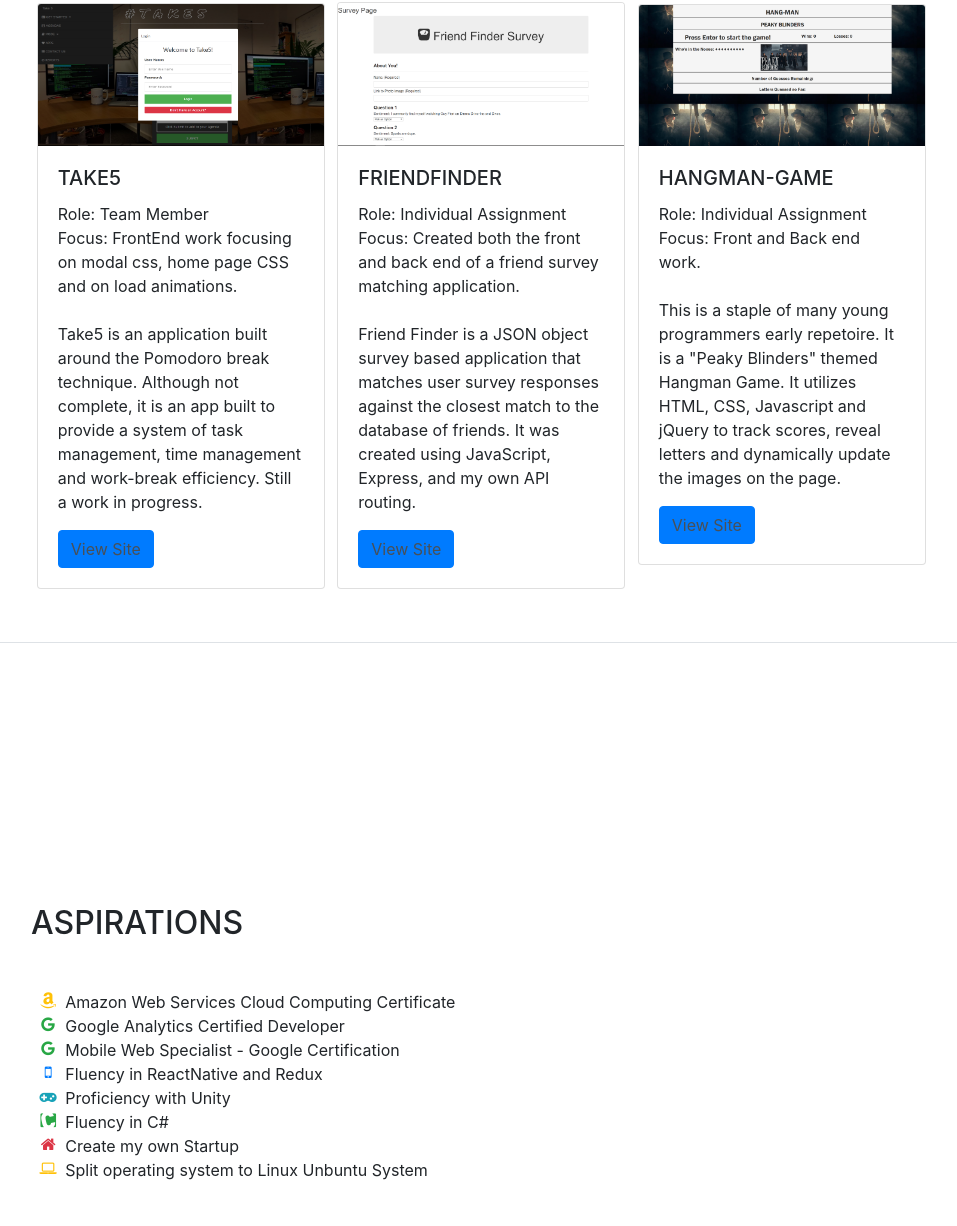
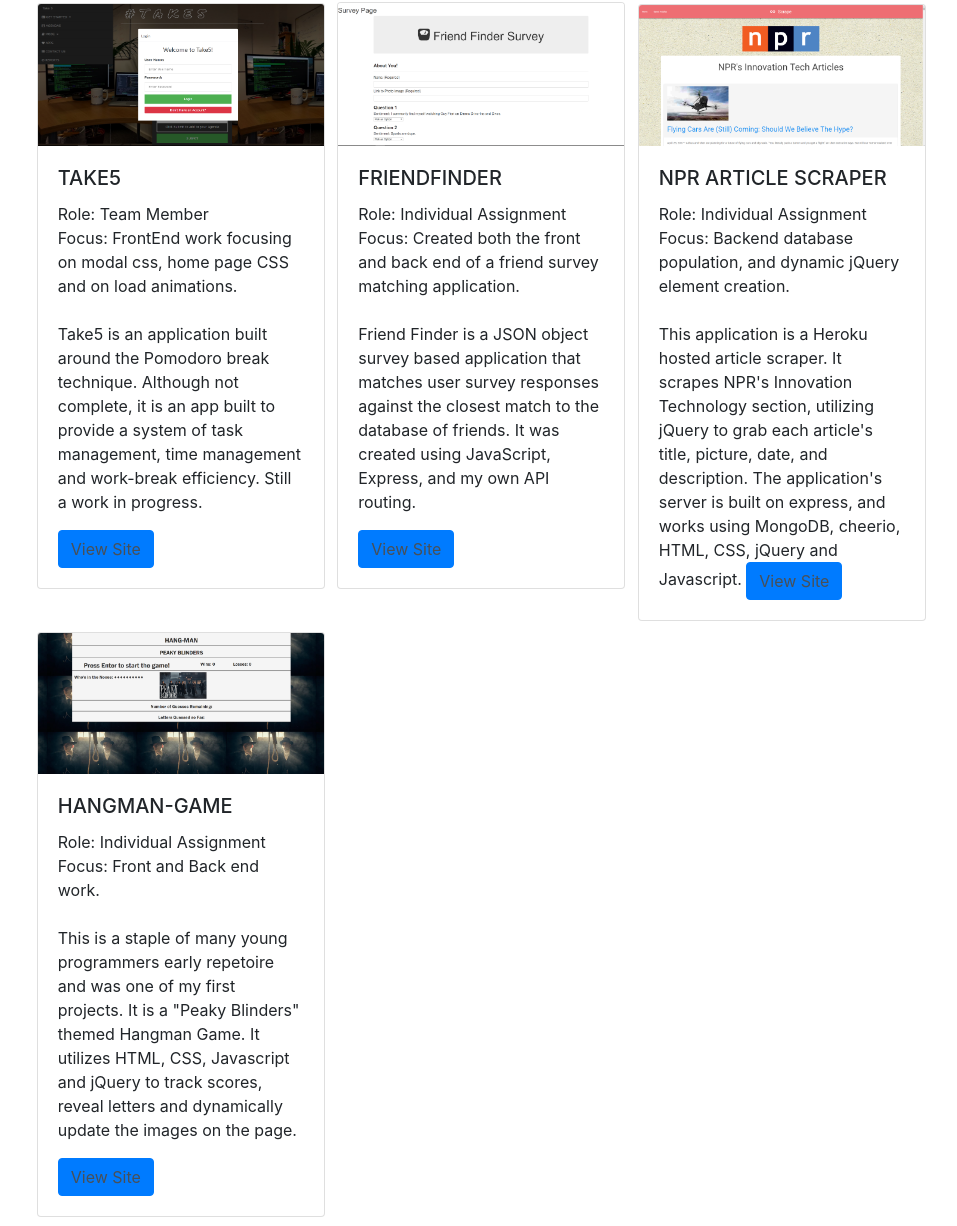
Before and after one commit to WillCoScofield/resumeStrap, a website with bundled scripts: page index.html in a window 1280 px wide. Shown: the part 4621-5847 px from the top of the page, without its empty margins (289-1246 px from the left). Built offline with nearby package versions, Linux system fonts and the light colour scheme; a web font is replaced by a local one.

Commit message:
added NPR Article Scraper to Projects

```diff
--- a/index.html
+++ b/index.html
@@ -130,7 +130,9 @@
           <div class="resume-content mr-auto">
             <h3 class="mb-0">Georgia Tech Coding Boot-Camp Teaching Assistant</h3>
             <div class="subheading mb-3">Georgia Institute of Technology</div>
-            <p>Currently aiding Trilogy Education Professors in teaching Georgia Tech’s 24 unit full stack web development certificate program. Delivering MERN-stack instruction to 30+ students, and troubleshooting web development projects incorporating a wide variety of languages, technologies, and frameworks.</p>
+            <p>Currently aiding Trilogy Education Professors in teaching Georgia Tech’s 24 unit full stack web development certificate
+              program. Delivering MERN-stack instruction to 30+ students, and troubleshooting web development projects incorporating
+              a wide variety of languages, technologies, and frameworks.</p>
           </div>
           <div class="resume-date text-md-right">
             <span class="text-primary">July 2018 - Currently Employed</span>
@@ -433,15 +435,30 @@
 
           <li class="list-inline-item">
             <div class="card" style="width: 18rem; margin: 2%;">
+              <img class="card-img-top" src="./img/nprScrapper.PNG" alt="Card image cap">
+              <div class="card-body">
+                <h5 class="card-title">NPR Article Scraper</h5>
+                <p class="card-text">Role: Individual Assignment
+                  <br> Focus: Backend database population, and dynamic jQuery element creation.
+                  <br>
+                  <br>
+                  This application is a Heroku hosted article scraper. It scrapes NPR's Innovation Technology section, utilizing jQuery to grab each article's title, picture, date, and description. The application's server is built on express, and works using MongoDB, cheerio, HTML, CSS, jQuery and Javascript.
+                <a href="https://pure-stream-63175.herokuapp.com/" target="_blank" class="btn btn-primary">View Site</a>
+              </div>
+            </div>
+          </li>
+
+          <li class="list-inline-item">
+            <div class="card" style="width: 18rem; margin: 2%;">
               <img class="card-img-top" src="./img/hangManSS.PNG" alt="Card image cap">
               <div class="card-body">
                 <h5 class="card-title">Hangman-Game</h5>
                 <p class="card-text">Role: Individual Assignment
                   <br> Focus: Front and Back end work.
                   <br>
-                  <br> This is a staple of many young programmers early repetoire. It is a "Peaky Blinders" themed Hangman Game.
-                  It utilizes HTML, CSS, Javascript and jQuery to track scores, reveal letters and dynamically update the
-                  images on the page.
+                  <br> This is a staple of many young programmers early repetoire and was one of my first projects. It is a "Peaky
+                  Blinders" themed Hangman Game. It utilizes HTML, CSS, Javascript and jQuery to track scores, reveal letters
+                  and dynamically update the images on the page.
 
                 </p>
                 <a href="https://willcoscofield.github.io/Hangman-Game/" target="_blank" class="btn btn-primary">View Site</a>
```
Also changed, not shown: img/nprScrapper.PNG (added).
